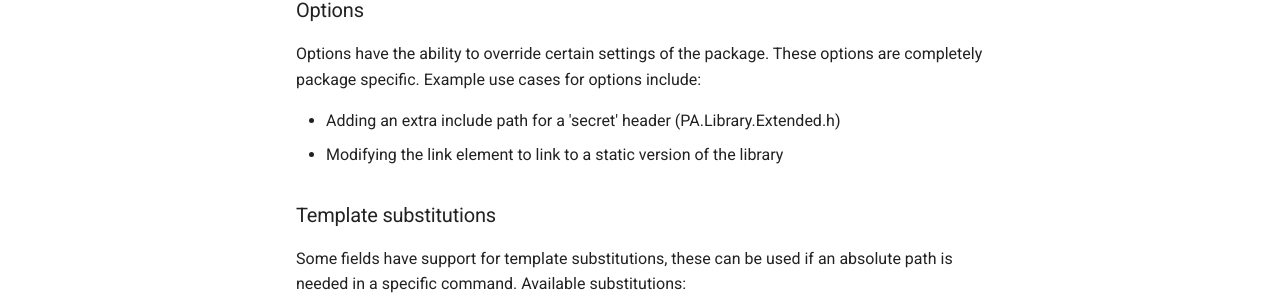
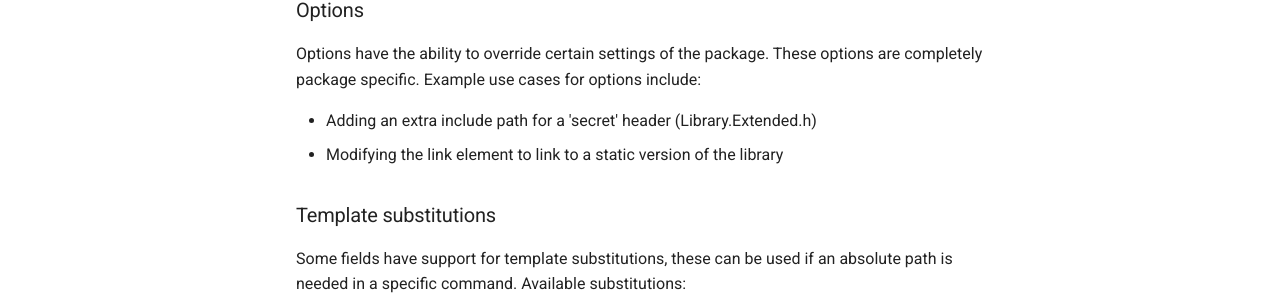
Before and after one commit to ProdriveTechnologies/voyager, an MkDocs documentation site: the page built from docs/package-format.md, in a window 1280 px wide and 900 px high, scrolled down 2518 px. Shown: the part 391-694 px from the top of the window. Built offline with MkDocs 1.6.1 and Material for MkDocs 9.7.7, drawn with Linux system fonts in a browser that asks for light colours; comment, search, counter and statistics services are not loaded; some of the changed text lies outside the part shown.

Commit message:
Remove prefix

```diff
--- a/docs/package-format.md
+++ b/docs/package-format.md
@@ -32,7 +32,7 @@
     "bin": ["Bin"],
     "include": ["Include"],
     "lib": ["Lib"],
-    "link": ["PA.Library.R06.lib"],
+    "link": ["Library.R06.lib"],
     "definitions": [],
     "options": [{
         "key": "extended-header",
@@ -88,7 +88,7 @@
 Options have the ability to override certain settings of the package. These options are completely package specific.
 Example use cases for options include:
 
-* Adding an extra include path for a 'secret' header (PA.Library.Extended.h)
+* Adding an extra include path for a 'secret' header (Library.Extended.h)
 * Modifying the link element to link to a static version of the library
 
 ### Template substitutions
```
Also changed, not shown: docs/integrations/cmake.md (+1 -1 lines), 1 other file.
